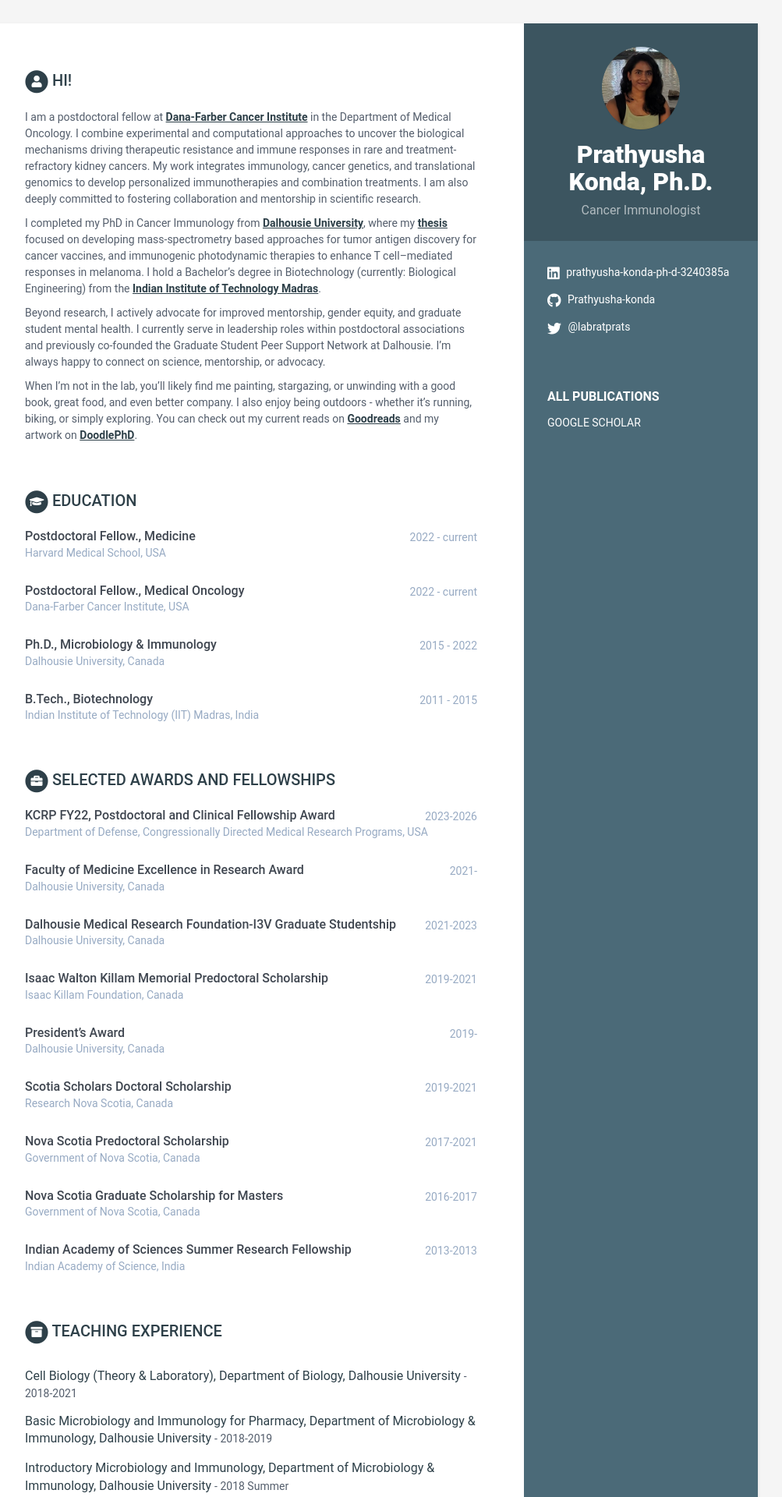
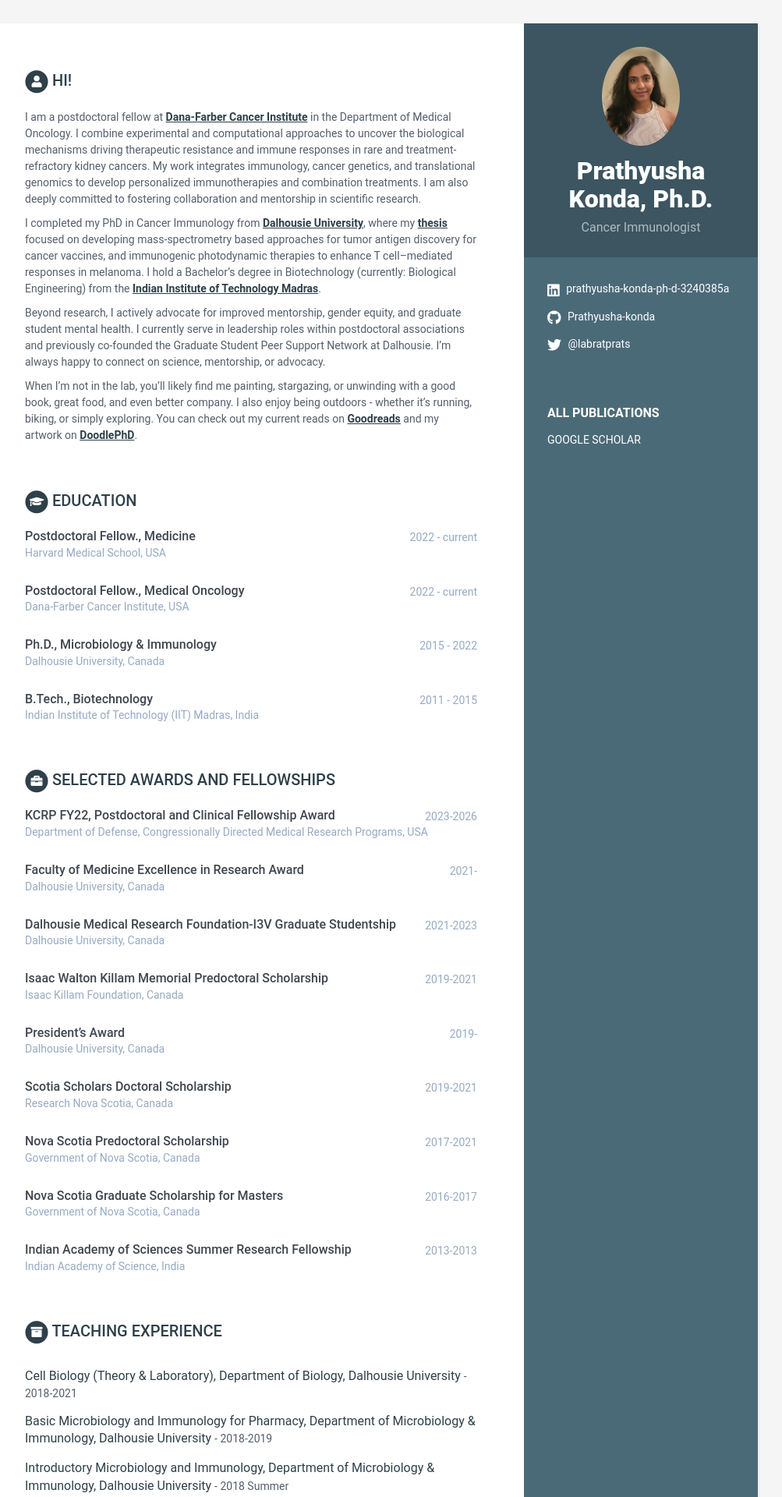
Before and after one commit to Prathyusha-konda/Website, a Jekyll site: the page built from index.html, in a window 1280 px wide. Shown: the top 1920 px of the page at 78% size, without its empty margins (168-1171 px from the left). Built offline with Jekyll 4.4.1, drawn with Linux system fonts in a browser that asks for light colours.

Commit message:
Update data.yml

```diff
--- a/_data/data.yml
+++ b/_data/data.yml
@@ -9,7 +9,7 @@ sidebar:
     # Profile information
     name: Prathyusha Konda, Ph.D.
     tagline: Cancer Immunologist
-    avatar: profile2024.jpg #ProfilePic_2023_2.jpg  #place a 100x100 picture inside /assets/images/ folder and provide the name of the file below
+    avatar: profilepic3.jpg #ProfilePic_2023_2.jpg  #place a 100x100 picture inside /assets/images/ folder and provide the name of the file below
 
     # Sidebar links
     #email: prathyusha{_}konda{@}dfci{.}harvard{.}edu
```
